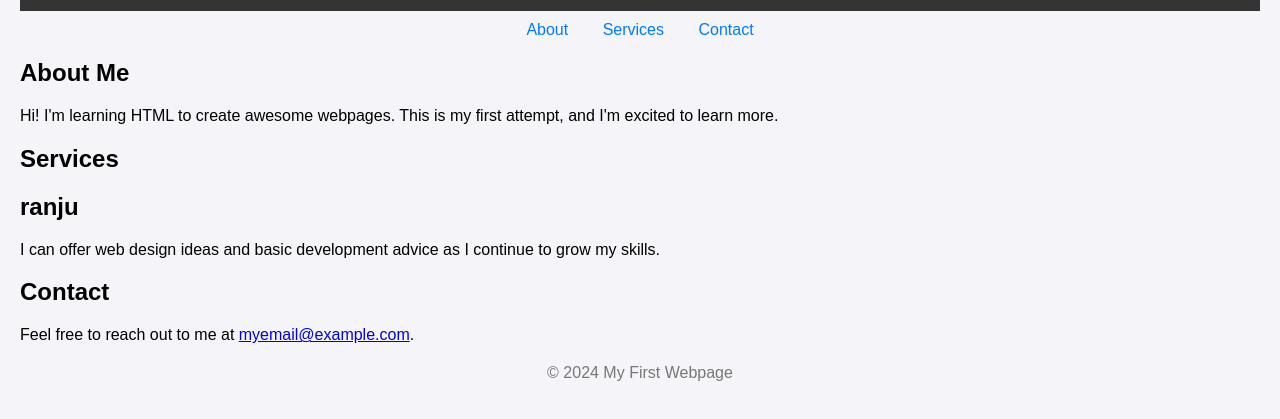
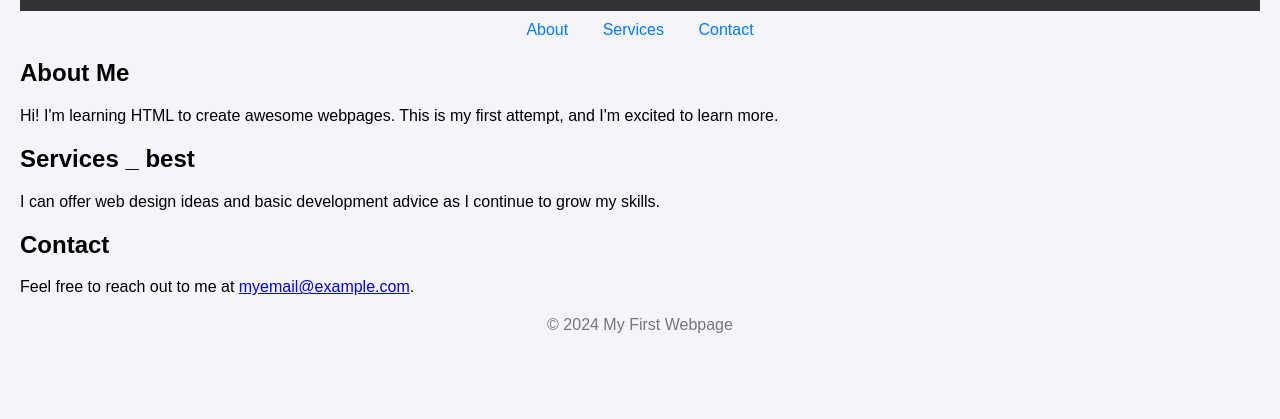
Before and after one commit to SIVARANJANI63/dev, a plain HTML site: page index.html in a window 1280 px wide. Shown: the part 109-528 px from the top of the page. Drawn offline with Linux system fonts and the light colour scheme.

Commit message:
second commit

```diff
--- a/index.html
+++ b/index.html
@@ -54,8 +54,7 @@
             <p>Hi! I'm learning HTML to create awesome webpages. This is my first attempt, and I'm excited to learn more.</p>
         </section>
         <section id="services">
-            <h2>Services</h2>
-            <h1>ranju</h1>
+            <h2>Services _ best</h2>
             <p>I can offer web design ideas and basic development advice as I continue to grow my skills.</p>
         </section>
         <section id="contact">
```
